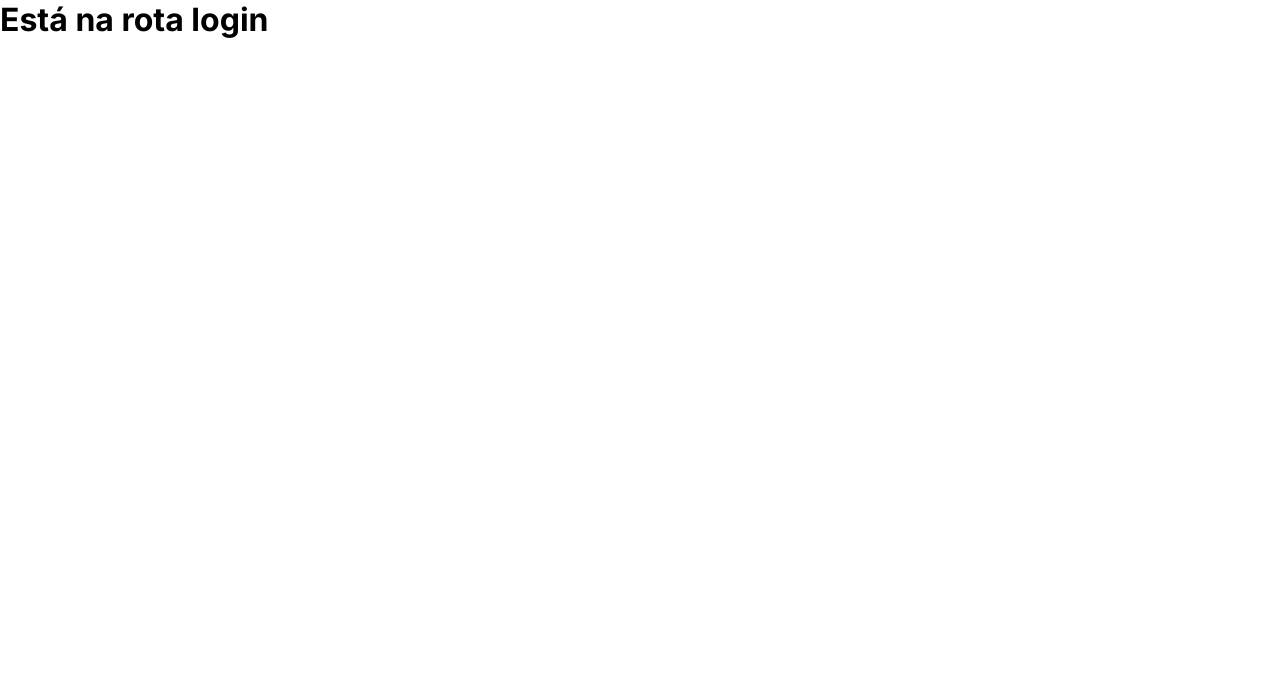
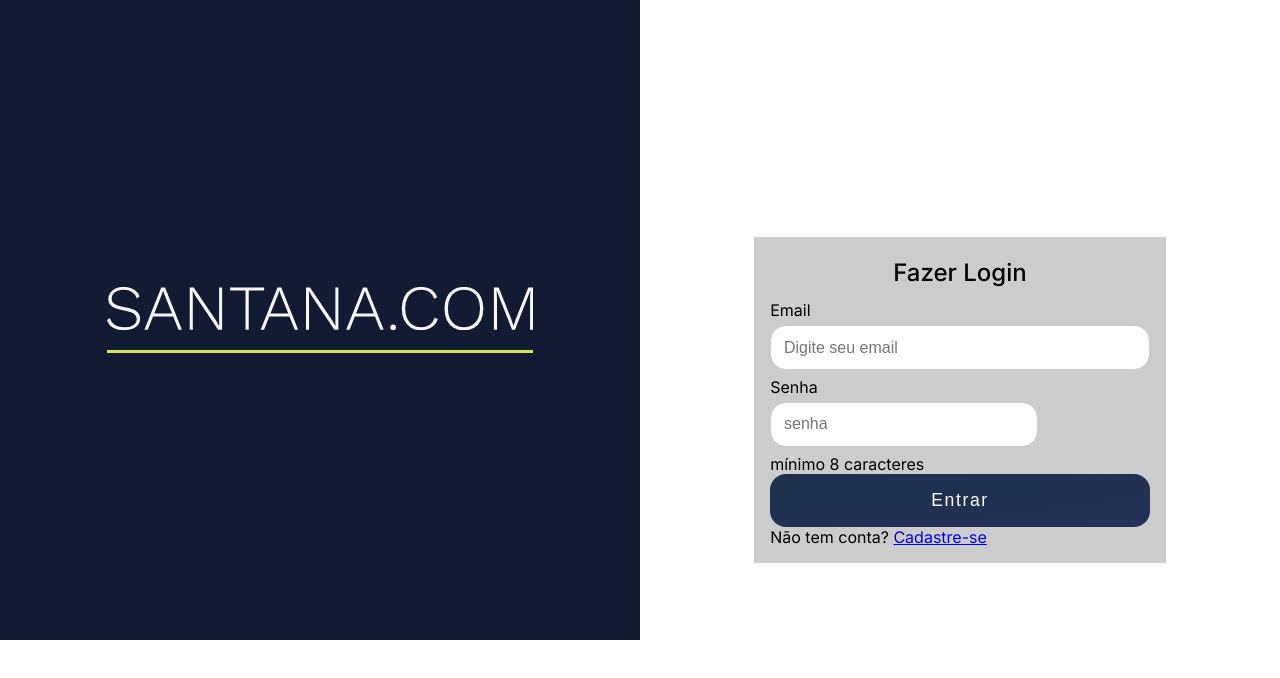
Before and after one commit to iSantanaaH/santana.com, a Next.js app in the folder front-end_next/: page /minha-conta/login in a window 1280 px wide. Shown: the top 678 px of the page. Built offline with nearby package versions, Linux system fonts and the light colour scheme.

Commit message:
change layout html in page login

```diff
--- a/front-end_next/app/minha-conta/login/page.tsx
+++ b/front-end_next/app/minha-conta/login/page.tsx
@@ -1,7 +1,55 @@
+import LayoutUser from "@/app/layouts/user";
+import styles from "./login.module.css";
+import Link from "next/link";
+
 export default function LoginPageUser() {
   return (
     <>
-      <h1>Está na rota login</h1>
+      <LayoutUser>
+        <section className={styles.MainContainer}>
+          <div className={styles.ContentTitle}>
+            <article className={styles.ArticleTitle}>
+              <h1>Fazer Login</h1>
+            </article>
+          </div>
+          <form className={styles.FormLogin}>
+            <div className={styles.ContainerOptions}>
+              <label htmlFor="email">Email</label>
+              <input
+                type="email"
+                id="email"
+                name="email"
+                required
+                placeholder="Digite seu email"
+                className={styles.InputEmail}
+              />
+              <span className={styles.SpanErrorRender}></span>
+            </div>
+            <div className={styles.ContainerOptions}>
+              <label htmlFor="email">Senha</label>
+              <input
+                type="password"
+                id="password"
+                required
+                placeholder="senha"
+                className={styles.InputPassword}
+              />
+              <span className={styles.SpanInfo}>mínimo 8 caracteres</span>
+              <span className={styles.SpanErrorRender}></span>
+            </div>
+            <div className={styles.ContentSubmit}>
+              <button type="submit">
+                <span>Entrar</span>
+              </button>
+              <p>
+                Não tem conta? <Link href={"/minha-conta/cadastro"}>
+                  <span>Cadastre-se</span>
+                </Link>
+              </p>
+            </div>
+          </form>
+        </section>
+      </LayoutUser>
     </>
   );
 }
```
